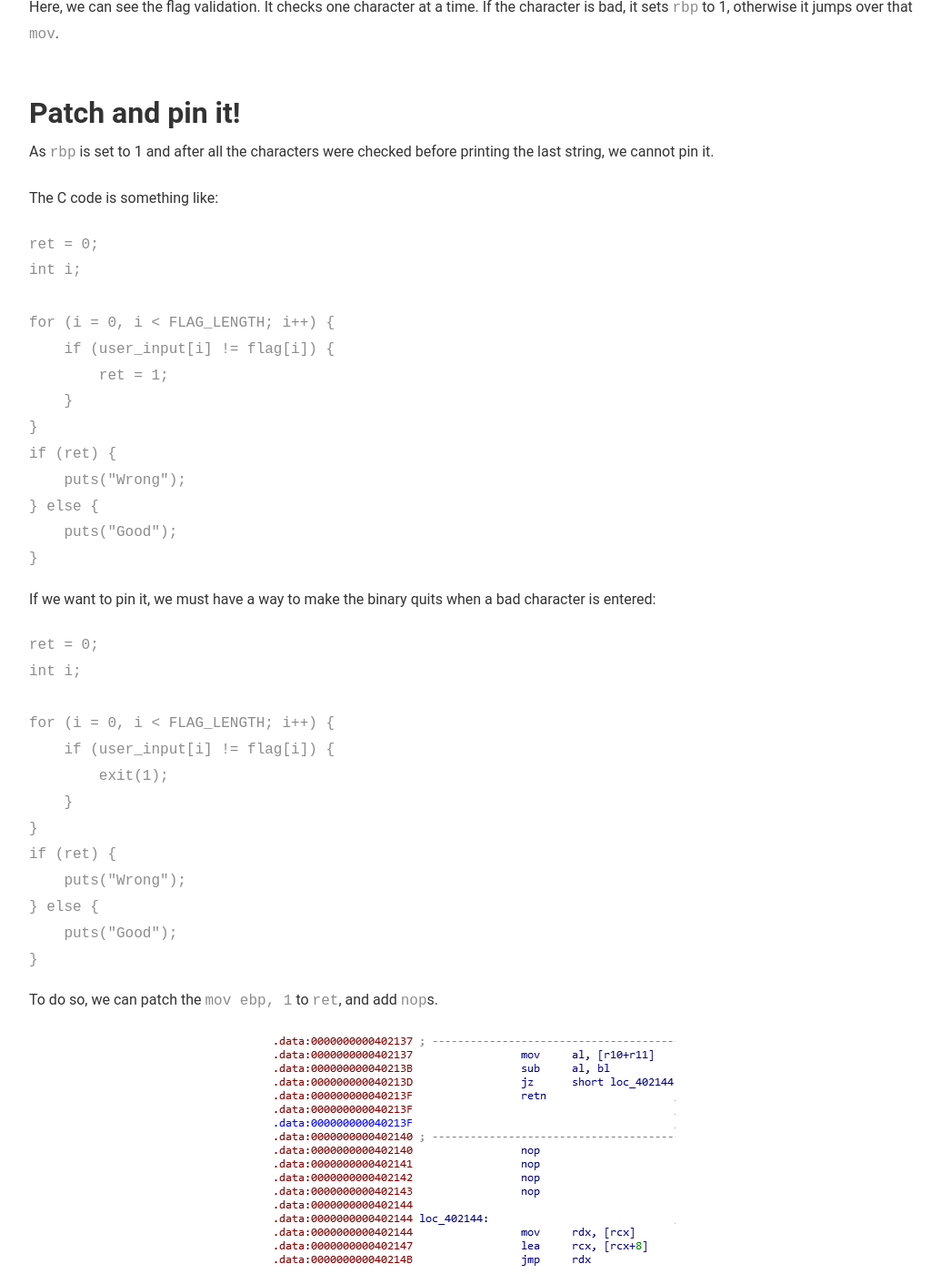
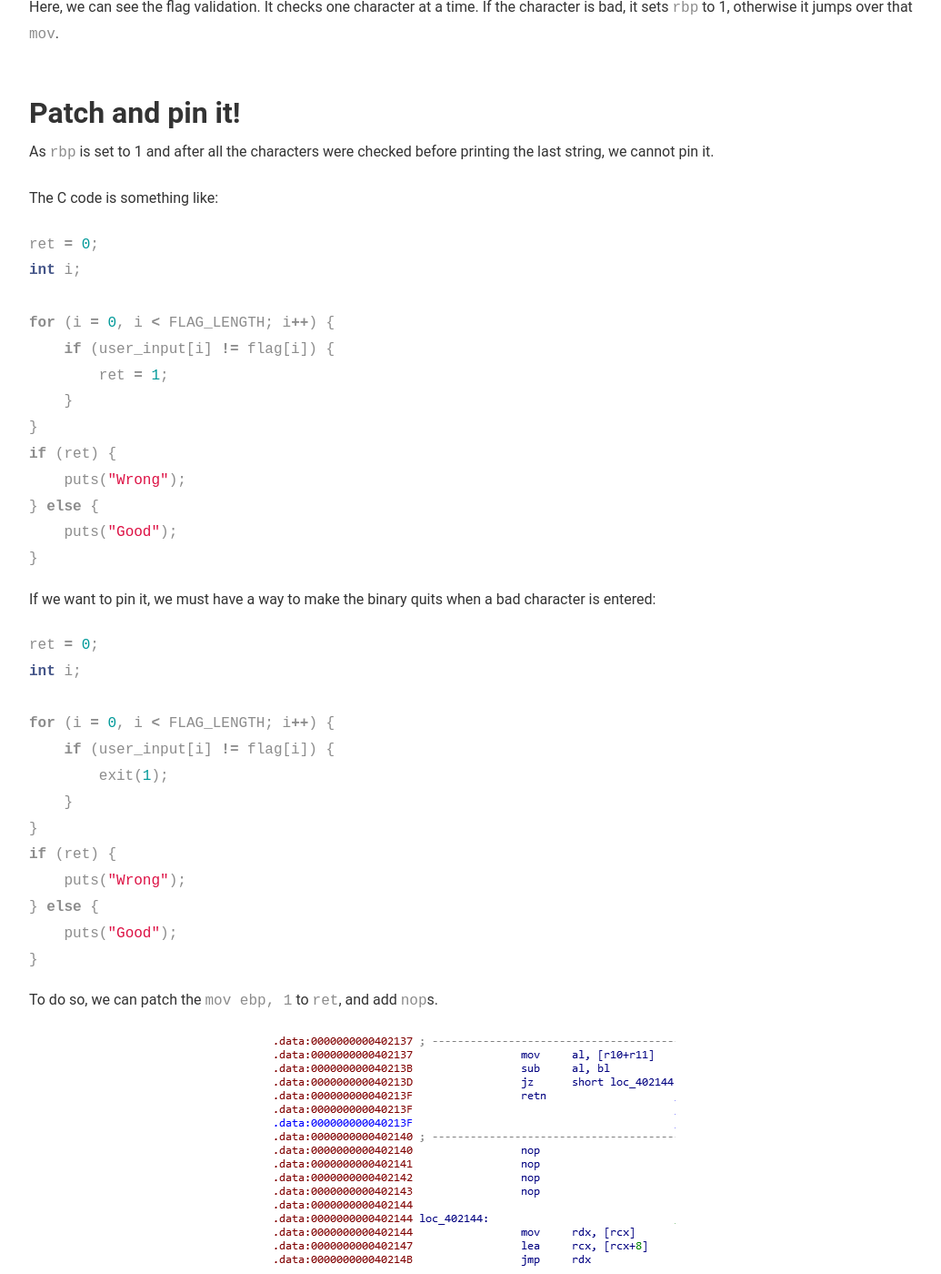
Before and after one commit to nic-lovin/nic-lovin.github.io, a Jekyll site: the page built from _posts/2020-03-14-utctf-crack-the-heart.md, in a window 1280 px wide and 1400 px high, scrolled down 2596 px. Shown: the whole window at 91% size, without its empty margins (118-1153 px from the left). Built offline with Jekyll 4.4.1, drawn with Linux system fonts in a browser that asks for light colours.

Commit message:
fix typos

````diff
--- a/_posts/2020-03-14-utctf-crack-the-heart.md
+++ b/_posts/2020-03-14-utctf-crack-the-heart.md
@@ -78,7 +78,7 @@ As `rbp` is set to 1 and after all the characters were checked before printing t
 
 The C code is something like:
 
-``` C
+``` c
 ret = 0;
 int i;
 
@@ -96,7 +96,7 @@ if (ret) {
 
 If we want to pin it, we must have a way to make the binary quits when a bad character is entered:
 
-```
+``` c
 ret = 0;
 int i;
 
````
Also changed, not shown: _posts/2020-07-19-defenit-malicious-baby.md (renamed from _posts/2020-07-19-mefenit-malicious-baby.md).
